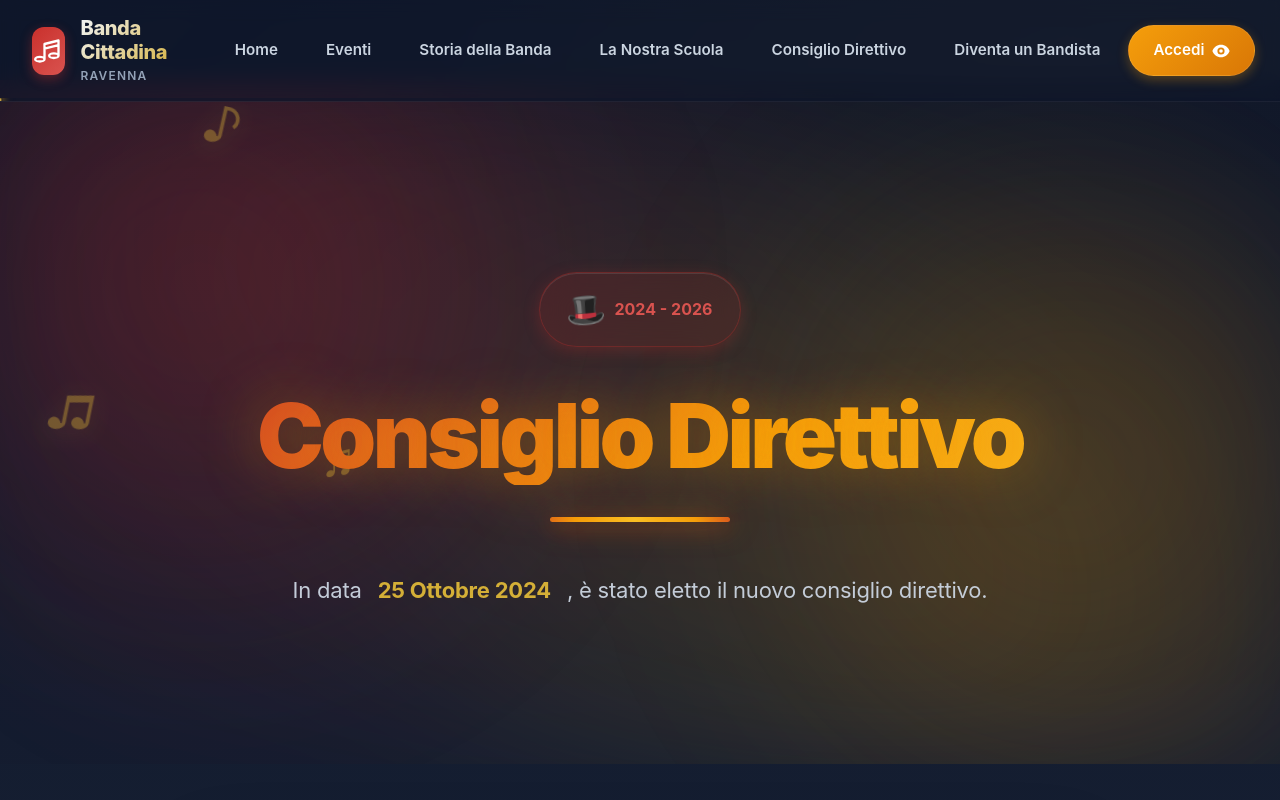
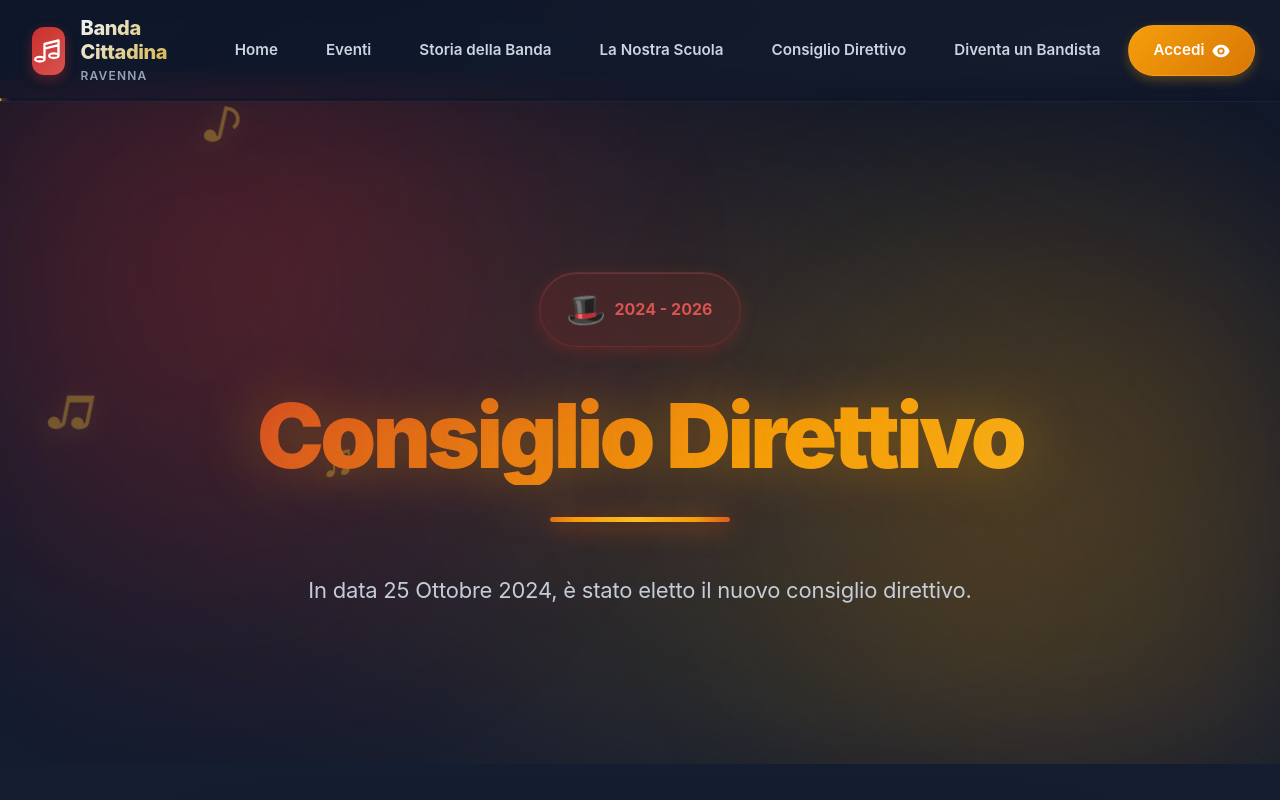
Before and after one commit to captain56411/Bandaravenna, a React (Vite) app: page /consiglio-direttivo in a window 1280 px wide. Shown: the top 800 px of the page. Built offline with nearby package versions, Linux system fonts and the light colour scheme.

Commit message:
Update Consigliodirettivo.tsx

```diff
--- a/src/pages/Consigliodirettivo.tsx
+++ b/src/pages/Consigliodirettivo.tsx
@@ -48,7 +48,7 @@ const ConsiglioDirettivo: React.FC = () => {
             <h1 className="hero-title">Consiglio Direttivo</h1>
             <div className="title-decoration"></div>
             <p className="hero-subtitle">
-              In data <strong>25 Ottobre 2024</strong>, è stato eletto il nuovo consiglio direttivo.
+              In data 25 Ottobre 2024, è stato eletto il nuovo consiglio direttivo.
             </p>
           </div>
         </div>
```
